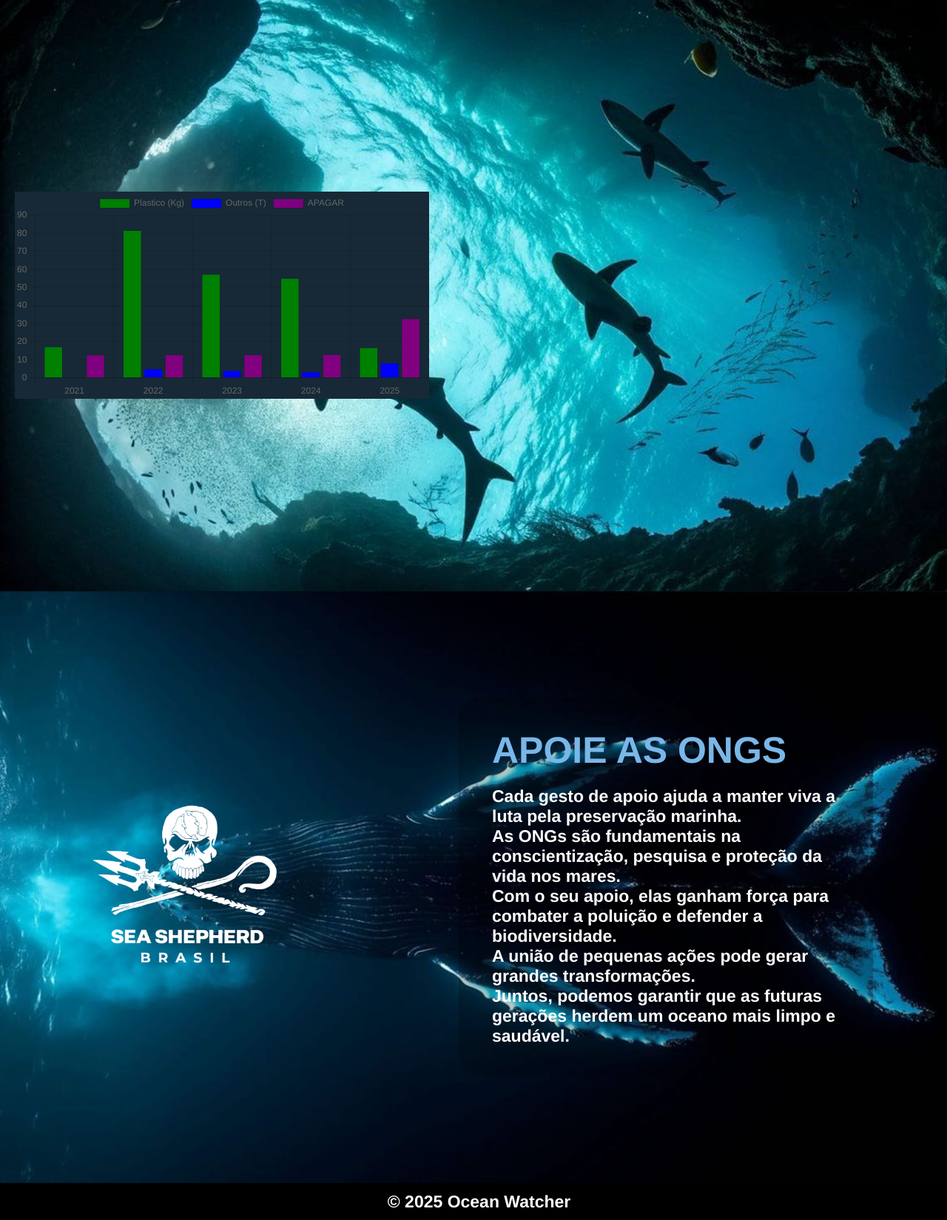
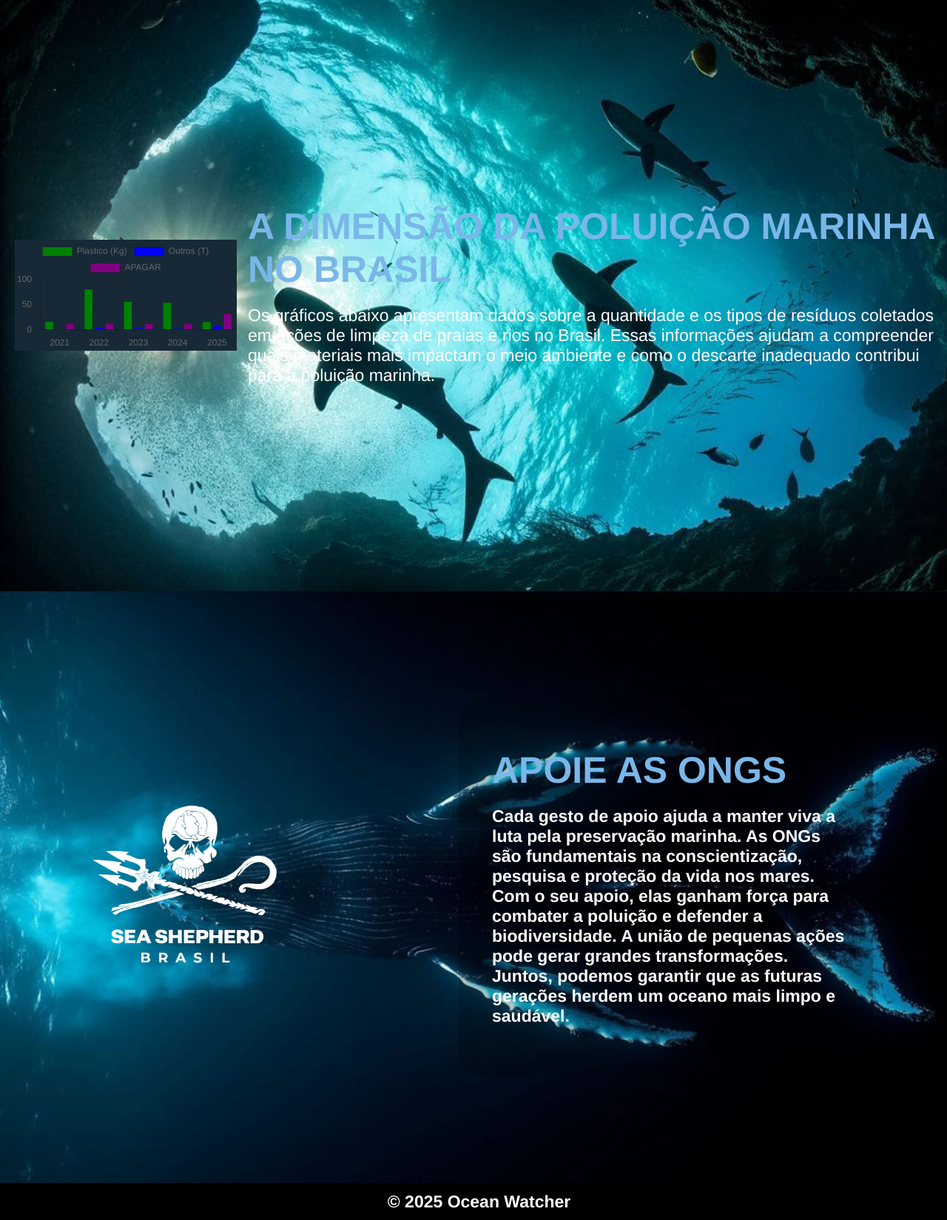
Before and after one commit to Gabriel2k156/OceanWatcher, a Flask app: page / in a window 1280 px wide. Shown: the part 1601-3250 px from the top of the page at 74% size. Run offline with Flask 3, Linux system fonts and the light colour scheme.

Commit message:
Update index.html
Arquivo de Wendel parte do html

```diff
--- a/templates/index.html
+++ b/templates/index.html
@@ -1,5 +1,6 @@
 <!DOCTYPE html>
 <html lang="pt-br">
+
 <head>
     <meta charset="UTF-8">
     <meta name="viewport" content="width=device-width, initial-scale=1.0">
@@ -8,9 +9,10 @@
     <link rel="shortcut icon" href="/static/primeira.png" type="image/x-icon">
     <title>Ocean Watcher</title>
 </head>
+
 <body>
     <nav class="nav-bar">
-        <img src="/static/segunda.png" alt="logo" style="width: 100px; align-items: end;" >
+        <img src="/static/segunda.png" alt="logo" style="width: 100px; align-items: end;">
         <ul class="nav-menu">
             <a href="#sobre">
                 <li>Sobre</li>
@@ -58,19 +60,27 @@
     <div class="container-grafico" id="chartjs">
         <div class="grafico">
             <canvas id="myChart"></canvas>
+
         </div>
+        <section class="grafico-texto">
+        <h2>A Dimensão da Poluição Marinha no Brasil</h2>
+        <p>Os gráficos abaixo apresentam dados sobre a quantidade
+            e os tipos de resíduos coletados em ações de limpeza de praias e rios no Brasil.
+            Essas informações ajudam a compreender quais materiais mais impactam o meio ambiente
+            e como o descarte inadequado contribui para a poluição marinha.</p>
+            </section>
     </div>
     <section class="container-apoie" id="apoie-causa">
-          <div class="container-card">
-            <img src="/static/logo-sea 1.png" alt="logo-sea" class="logo-apoiadores" style="cursor: pointer;" id="clicar-logo">
-
-    </div>
+        <div class="container-card">
+            <img src="/static/logo-sea 1.png" alt="logo-sea" class="logo-apoiadores" style="cursor: pointer;"
+                id="clicar-logo">
+        </div>
         <section class="apoie">
             <h2 id="titulo">Apoie as ONGs</h2>
-            <p id="texto" onclick="ChamarTexto()">Cada gesto de apoio ajuda a manter viva a luta pela preservação marinha. <br>
-                As ONGs são fundamentais na conscientização, pesquisa e proteção da vida nos mares. <br>
-                Com o seu apoio, elas ganham força para combater a poluição e defender a biodiversidade. <br>
-                A união de pequenas ações pode gerar grandes transformações. <br>
+            <p id="texto">Cada gesto de apoio ajuda a manter viva a luta pela preservação marinha.
+                As ONGs são fundamentais na conscientização, pesquisa e proteção da vida nos mares.
+                Com o seu apoio, elas ganham força para combater a poluição e defender a biodiversidade.
+                A união de pequenas ações pode gerar grandes transformações.
                 Juntos, podemos garantir que as futuras gerações herdem um oceano mais limpo e saudável.</p>
         </section>
     </section>
```
